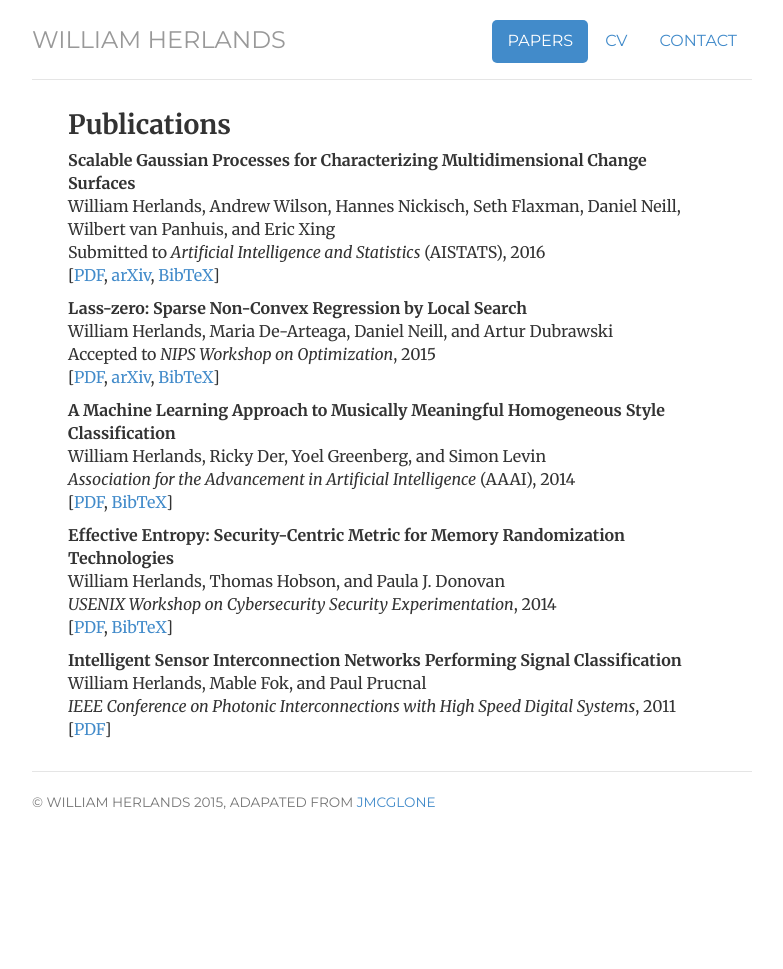
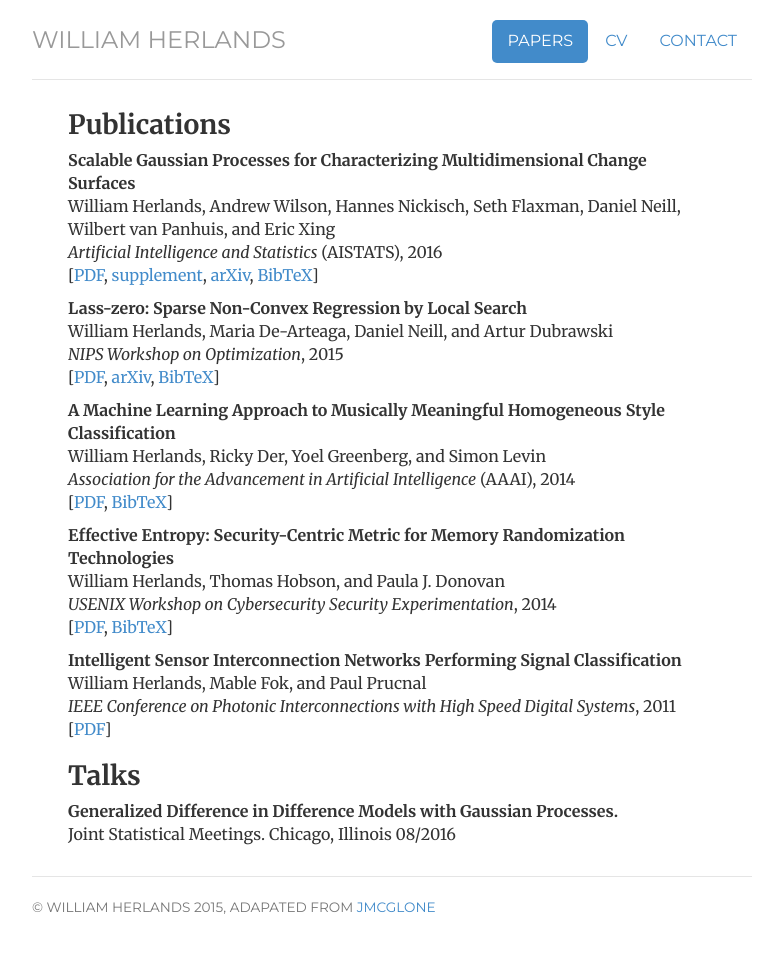
Before and after one commit to herlands/herlands.github.io, a Jekyll site: the page built from papers/index.html, in a window 1280 px wide. Shown: the whole page, without its empty margins (248-1031 px from the left). Built offline with Jekyll 4.4.1, drawn with Linux system fonts in a browser that asks for light colours; before the commit the page ends 900 px from its top, so only the background shows below that.

Commit message:
Update index.html

```diff
--- a/papers/index.html
+++ b/papers/index.html
@@ -14,15 +14,16 @@ description: Papers by William Herlands
 					<h2>Publications</h2>
 					<p><strong>Scalable Gaussian Processes for Characterizing Multidimensional Change Surfaces</strong>
                     <br>William Herlands, Andrew Wilson, Hannes Nickisch, Seth Flaxman, Daniel Neill, Wilbert van Panhuis, and Eric Xing
-                    <br>Submitted to <em>Artificial Intelligence and Statistics</em> (AISTATS), 2016
-                    <br>[<a href="http://arxiv.org/pdf/1511.04408v1.pdf">PDF</a>,
+                    <br><em>Artificial Intelligence and Statistics</em> (AISTATS), 2016
+                    <br>[<a href="http://jmlr.org/proceedings/papers/v51/herlands16.pdf">PDF</a>,
+                    <a href="http://jmlr.org/proceedings/papers/v51/herlands16-supp.pdf">supplement</a>,
                     <a href="http://arxiv.org/abs/1511.04408">arXiv</a>,
                     <a href="/files/GPCS.bib">BibTeX</a>]
                     <br>
 
                     <p><strong>Lass-zero: Sparse Non-Convex Regression by Local Search</strong>
                     <br>William Herlands, Maria De-Arteaga, Daniel Neill, and Artur Dubrawski
-                    <br>Accepted to <em>NIPS Workshop on Optimization</em>, 2015
+                    <br><em>NIPS Workshop on Optimization</em>, 2015
                     <br>[<a href="http://arxiv.org/pdf/1511.04402v1.pdf">PDF</a>,
                     <a href="http://arxiv.org/abs/1511.04402">arXiv</a>,
                     <a href="/files/lass-zero.bib">BibTeX</a>]
@@ -47,4 +48,9 @@ description: Papers by William Herlands
                     <br><em>IEEE Conference on Photonic Interconnections with High Speed Digital Systems</em>, 2011
                     <br>[<a href="/files/intelligent_sensor_interconnection.pdf">PDF</a>]
 
+
+					<h2>Talks</h2>
+					<p><strong>Generalized Difference in Difference Models with Gaussian Processes.</strong>
+                    <br>Joint Statistical Meetings. Chicago, Illinois 08/2016
+                    <br>
 </div>
```
